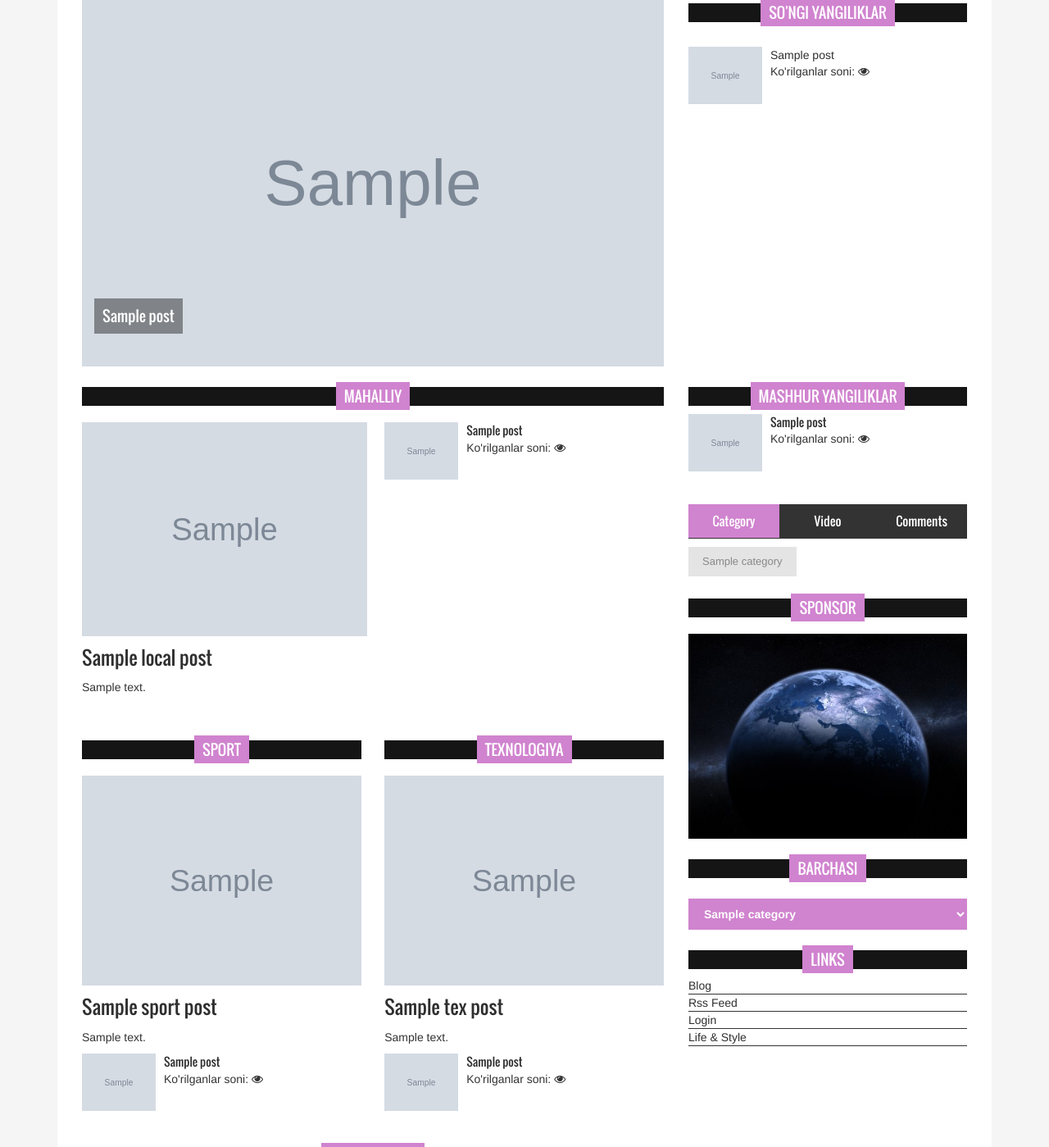
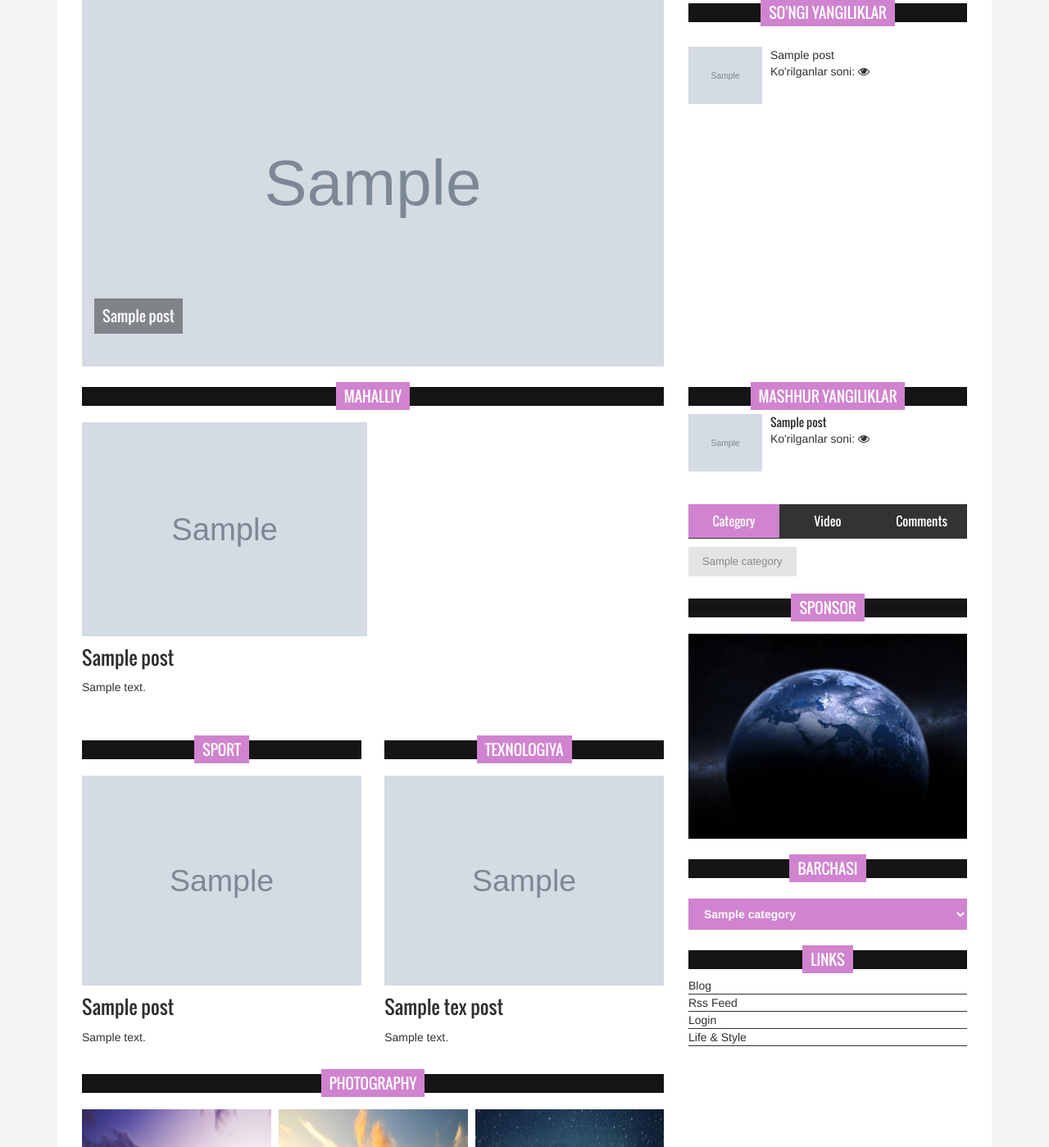
Before and after one commit to iCloudmrx/News, a Django app: template templates/blog/post/index.html in a window 1280 px wide. Shown: the part 317-1716 px from the top of the page at 82% size. Run offline with Django 4.2, Linux system fonts and the light colour scheme; the template is opened without the code that fills it: most values are stand-ins (such as "Sample title", 1, 10 or a date in 2020); grey boxes marked "Sample" are stand-in pictures; some libraries are stand-ins or nearby versions.

Commit message:
update view and template

```diff
--- a/templates/blog/post/index.html
+++ b/templates/blog/post/index.html
@@ -57,24 +57,26 @@
                     <h2><span>Mahalliy</span></h2>
                     <div class="single_post_content_left">
                         <ul class="business_catgnav wow fadeInDown">
+                            {% for post in local_posts %} {% if forloop.first %}
                             <li>
                                 <figure class="bsbig_fig">
-                                    <a href="{{local_post.get_absolute_url}}" class="featured_img">
-                                        <img alt="" src="{{local_post.image.url}}" />
+                                    <a href="{{post.get_absolute_url}}" class="featured_img">
+                                        <img alt="" src="{{post.image.url}}" />
                                         <span class="overlay"></span>
                                     </a>
                                     <figcaption>
-                                        <a href="{{local_post.get_absolute_url}}">{{local_post.title}}</a>
+                                        <a href="{{post.get_absolute_url}}">{{post.title}}</a>
                                     </figcaption>
-                                    <p>{{local_post.body|truncatewords:50}}</p>
+                                    <p>{{post.body|truncatewords:50}}</p>
                                     <br />
                                 </figure>
                             </li>
+                            {% endif %} {% endfor %}
                         </ul>
                     </div>
                     <div class="single_post_content_right">
                         <ul class="spost_nav">
-                            {% for post in local_posts %}
+                            {% for post in local_posts %} {% if forloop.counter is not 1%}
                             <li>
                                 <div class="media wow fadeInDown">
                                     <a href="{{post.get_absolute_url}}" class="media-left">
@@ -90,7 +92,7 @@
                                     </div>
                                 </div>
                             </li>
-                            {% endfor %}
+                            {% endif %} {% endfor %}
                         </ul>
                     </div>
                 </div>
@@ -99,21 +101,23 @@
                         <div class="single_post_content">
                             <h2><span>Sport</span></h2>
                             <ul class="business_catgnav wow fadeInDown">
+                                {% for post in sport_posts %} {% if forloop.first %}
                                 <li>
                                     <figure class="bsbig_fig">
-                                        <a href="{{sport_post.get_absolute_url}}" class="featured_img">
-                                            <img alt="" src="{{sport_post.image.url}}" />
+                                        <a href="{{post.get_absolute_url}}" class="featured_img">
+                                            <img alt="" src="{{post.image.url}}" />
                                             <span class="overlay"></span>
                                         </a>
                                         <figcaption>
-                                            <a href="{{sport_post.get_absolute_url}}">{{sport_post.title}}</a>
+                                            <a href="{{post.get_absolute_url}}">{{post.title}}</a>
                                         </figcaption>
-                                        <p>{{sport_post.body|truncatewords:50}}</p>
+                                        <p>{{post.body|truncatewords:50}}</p>
                                     </figure>
                                 </li>
+                                {% endif %} {% endfor %}
                             </ul>
                             <ul class="spost_nav">
-                                {% for post in sport_posts %}
+                                {% for post in sport_posts %} {% if forloop.counter is not 1%}
                                 <li>
                                     <div class="media wow fadeInDown">
                                         <a href="{{post.get_absolute_url}}" class="media-left">
@@ -129,7 +133,7 @@
                                         </div>
                                     </div>
                                 </li>
-                                {% endfor %}
+                                {% endif %} {% endfor %}
                             </ul>
                         </div>
                     </div>
@@ -137,6 +141,7 @@
                         <div class="single_post_content">
                             <h2><span>Texnologiya</span></h2>
                             <ul class="business_catgnav">
+                                {% for tex_post in tex_posts %} {% if forloop.first %}
                                 <li>
                                     <figure class="bsbig_fig wow fadeInDown">
                                         <a href="{{tex_post.get_absolute_url}}" class="featured_img">
@@ -149,9 +154,10 @@
                                         <p>{{tex_post.body|truncatewords:50}}</p>
                                     </figure>
                                 </li>
+                                {% endif %}{% endfor %}
                             </ul>
                             <ul class="spost_nav">
-                                {% for post in tex_posts %}
+                                {% for post in tex_posts %} {% if forloop.counter is not 1 %}
                                 <li>
                                     <div class="media wow fadeInDown">
                                         <a href="{{post.get_absolute_url}}" class="media-left">
@@ -167,7 +173,7 @@
                                         </div>
                                     </div>
                                 </li>
-                                {% endfor %}
+                                {% endif %} {% endfor %}
                             </ul>
                         </div>
                     </div>
```
Also changed, not shown: blog/views.py (+3 -12 lines).
